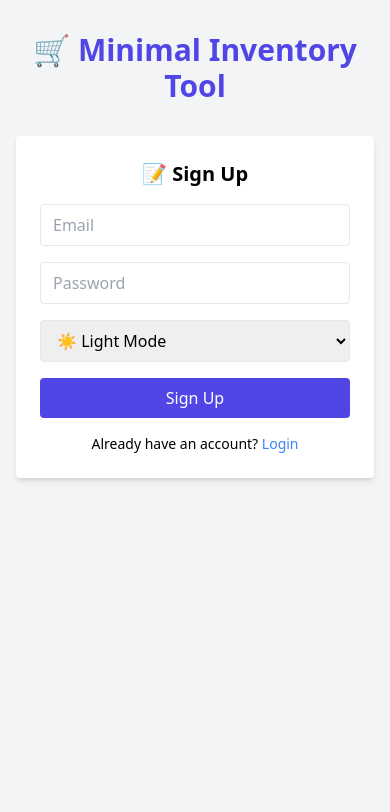
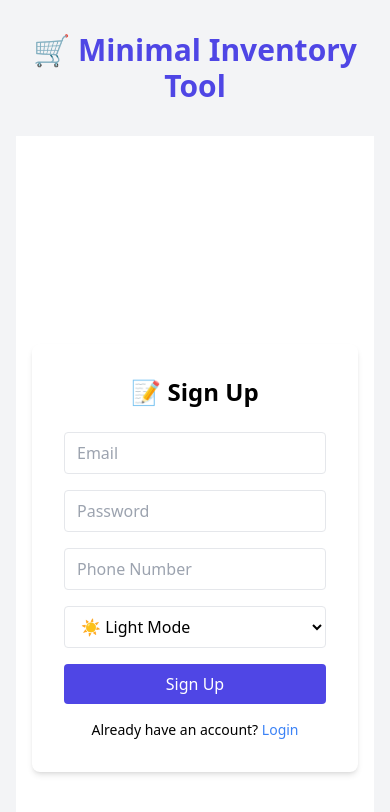
Before and after one commit to PranabSantra45/Minimal-Inventory, a React (Create React App) app: page /signup in a window 390 px wide. Shown: the top 812 px of the page. Built offline with nearby package versions, Linux system fonts and the light colour scheme; no server answers.

Commit message:
🔧 Updated Signup UI and added phone number field

```diff
--- a/src/components/Auth/Signup.js
+++ b/src/components/Auth/Signup.js
@@ -7,6 +7,7 @@ import { doc, setDoc } from 'firebase/firestore';
 const Signup = () => {
   const [email, setEmail] = useState('');
   const [password, setPassword] = useState('');
+  const [phone, setPhone] = useState('');
   const [theme, setTheme] = useState('light');
   const [message, setMessage] = useState('');
   const navigate = useNavigate();
@@ -18,6 +19,7 @@ const Signup = () => {
       const user = userCredential.user;
 
       await setDoc(doc(db, 'users', user.uid), {
+        phone,
         theme,
         createdAt: new Date(),
       });
@@ -31,13 +33,14 @@ const Signup = () => {
   };
 
   return (
-    <div className="bg-white dark:bg-gray-900 text-black dark:text-white p-6 rounded shadow-md">
-      <h2 className="text-xl font-bold mb-4 text-center">📝 Sign Up</h2>
+    <div className="min-h-screen flex items-center justify-center bg-white dark:bg-gray-900 px-4">
+      <div className="bg-white dark:bg-gray-800 text-black dark:text-white p-8 rounded-lg shadow-md w-full max-w-md">
+        <h2 className="text-2xl font-bold mb-6 text-center">📝 Sign Up</h2>
         <form onSubmit={handleSignup} className="space-y-4">
           <input
             type="email"
             placeholder="Email"
-          className="w-full px-3 py-2 border rounded"
+            className="w-full px-3 py-2 border rounded bg-white dark:bg-gray-700 text-black dark:text-white focus:outline-none"
             value={email}
             onChange={(e) => setEmail(e.target.value)}
             required
@@ -45,15 +48,23 @@ const Signup = () => {
           <input
             type="password"
             placeholder="Password"
-          className="w-full px-3 py-2 border rounded"
+            className="w-full px-3 py-2 border rounded bg-white dark:bg-gray-700 text-black dark:text-white focus:outline-none"
             value={password}
             onChange={(e) => setPassword(e.target.value)}
+            required
+          />
+          <input
+            type="tel"
+            placeholder="Phone Number"
+            className="w-full px-3 py-2 border rounded bg-white dark:bg-gray-700 text-black dark:text-white focus:outline-none"
+            value={phone}
+            onChange={(e) => setPhone(e.target.value)}
             required
           />
           <select
             value={theme}
             onChange={(e) => setTheme(e.target.value)}
-          className="w-full px-3 py-2 border rounded"
+            className="w-full px-3 py-2 border rounded bg-white dark:bg-gray-700 text-black dark:text-white"
           >
             <option value="light">☀️ Light Mode</option>
             <option value="dark">🌙 Dark Mode</option>
@@ -71,6 +82,7 @@ const Signup = () => {
           <a href="/login" className="text-blue-500 hover:underline">Login</a>
         </p>
       </div>
+    </div>
   );
 };
 
```
Lines whose indentation alone changed are shown as unchanged.
